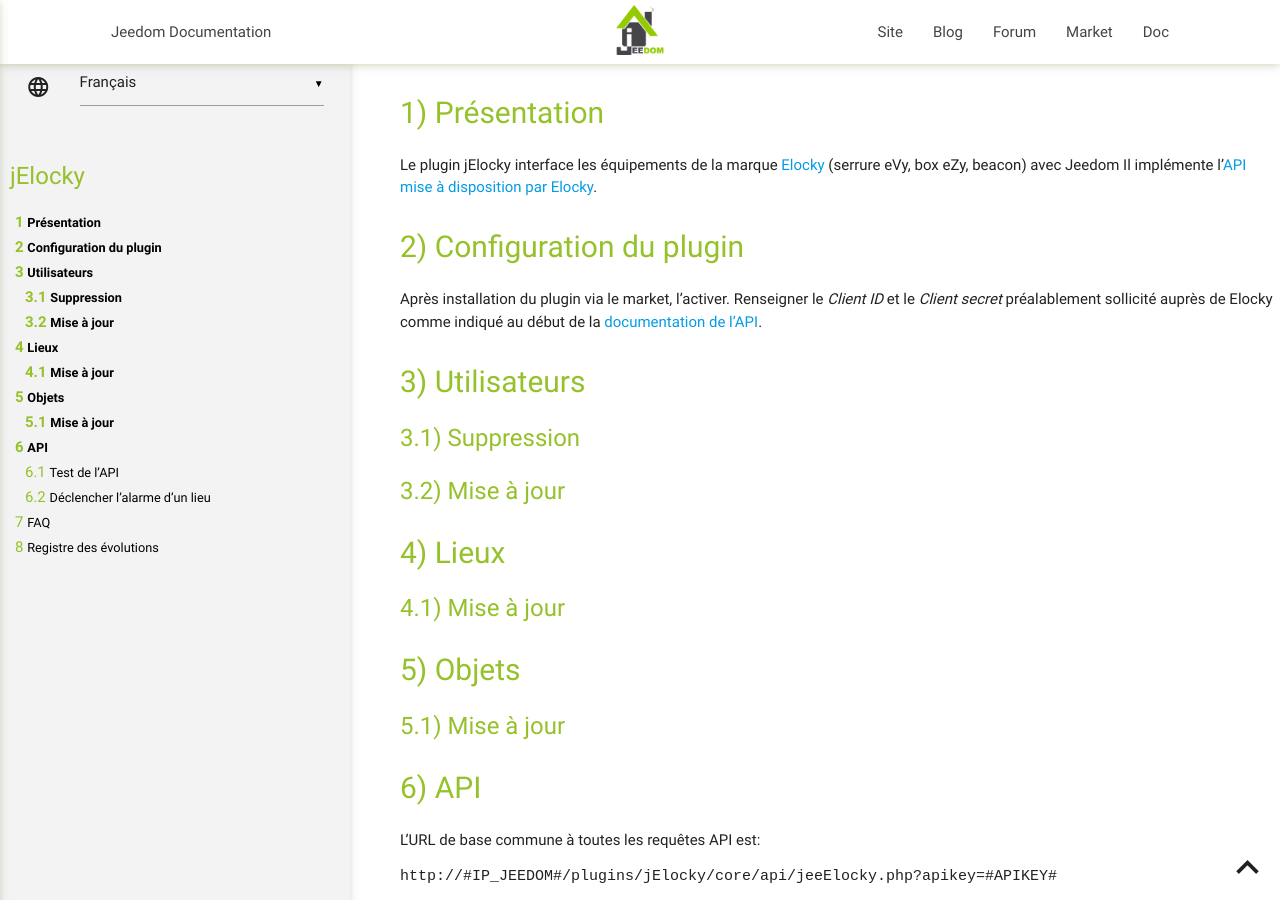
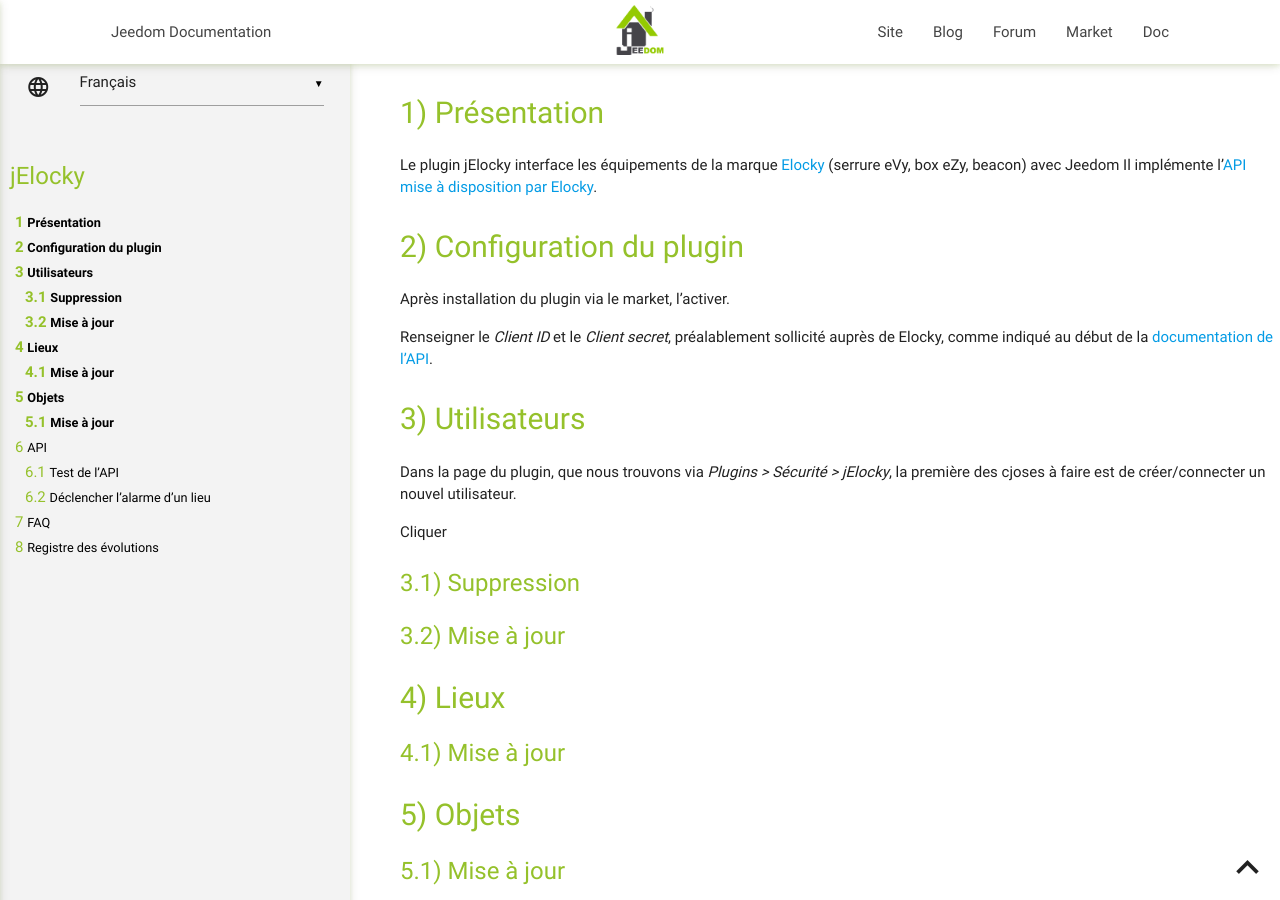
Before and after one commit to domotruc/jElocky, a Jekyll site: the page built from docs/fr_FR/index.md, in a window 1280 px wide and 900 px high. Built offline with Jekyll 4.4.1, drawn with Linux system fonts in a browser that asks for light colours; our own code applies the rules of GitHub Pages for plain Markdown files.

Commit message:
Doc update

```diff
--- a/docs/fr_FR/index.md
+++ b/docs/fr_FR/index.md
@@ -7,11 +7,17 @@ Il implémente l'[API mise à disposition par Elocky](https://elocky.com/fr/doc-
 Configuration du plugin
 ===
 
-Après installation du plugin via le market, l’activer. Renseigner le *Client ID* et le *Client secret* préalablement sollicité auprès de Elocky comme indiqué au début de la [documentation de l'API](https://elocky.com/fr/doc-api-test).
+Après installation du plugin via le market, l’activer.
+
+Renseigner le *Client ID* et le *Client secret*, préalablement sollicité auprès de Elocky, comme indiqué au début de la [documentation de l'API](https://elocky.com/fr/doc-api-test).
 
 
 Utilisateurs
 ===
+
+Dans la page du plugin, que nous trouvons via *Plugins > Sécurité > jElocky*, la première des cjoses à faire est de créer/connecter un nouvel utilisateur.
+
+Cliquer
 
 Suppression
 ---
@@ -68,4 +74,6 @@ FAQ
 
 En cas d'erreur `{"error":"json_error","error_description":"Syntax error"}`: vérifier le le *Client iD* et *Client secret* dans la configuration du plugin.
 
-# <a name=changelog></a>Registre des évolutions
+<a name=changelog></a>
+
+# Registre des évolutions
```
